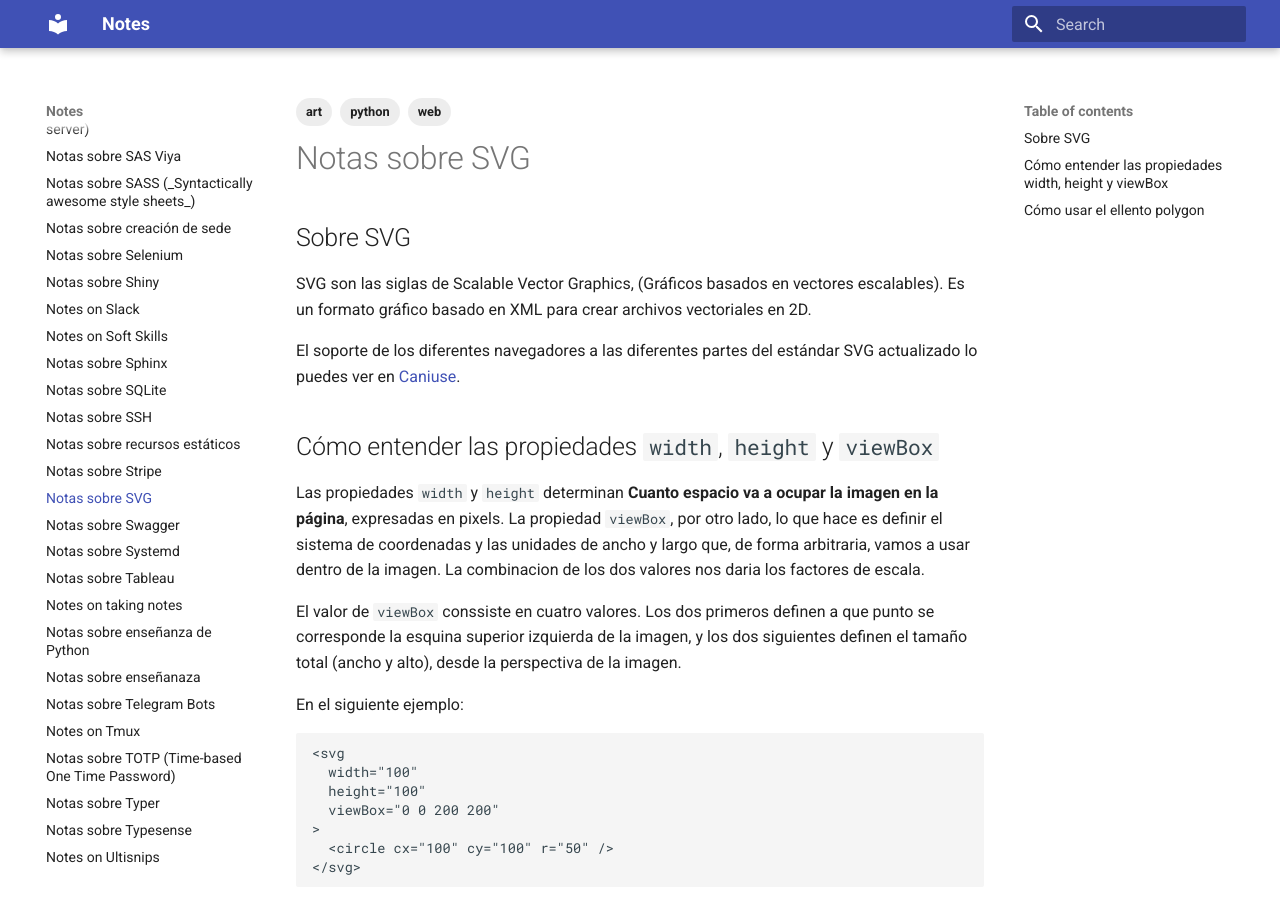
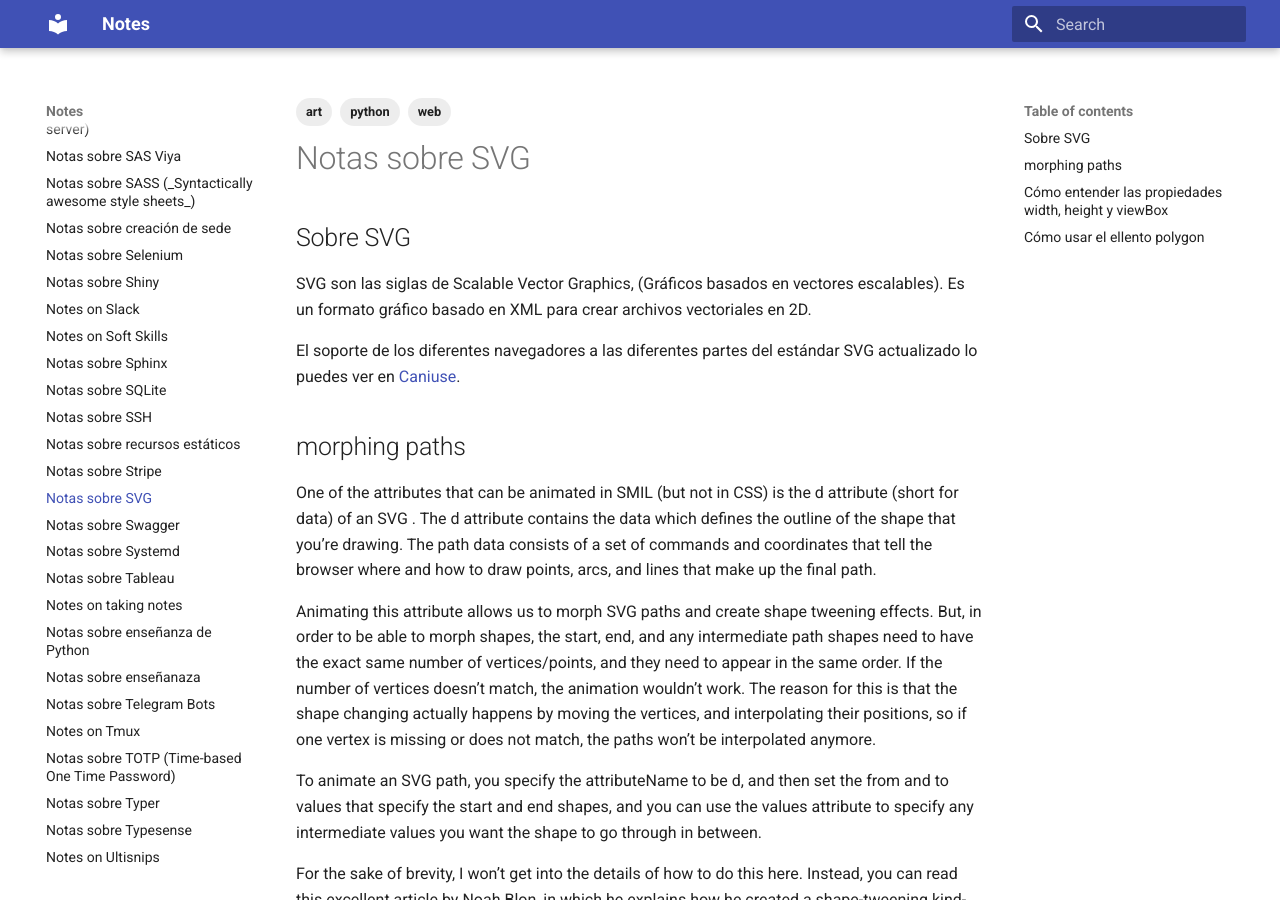
Before and after one commit to euribates/notes, an MkDocs documentation site: the page built from source/notes-on-svg.md, in a window 1280 px wide and 900 px high. Built offline with MkDocs 1.6.1 and Material for MkDocs 9.7.7, drawn with Linux system fonts in a browser that asks for light colours; formulas are drawn with MathJax 3; some of the changed text lies outside the part shown.

Commit message:
Notas sobre SVG / Animar un path

```diff
--- a/source/notes-on-svg.md
+++ b/source/notes-on-svg.md
@@ -15,6 +15,32 @@ vectoriales en 2D.
 El soporte de los diferentes navegadores a las diferentes partes del estándar
 SVG actualizado lo puedes ver en [Caniuse](https://caniuse.com/?cats=SVG&statuses=all).
 
+## morphing paths
+
+One of the attributes that can be animated in SMIL (but not in CSS) is the d
+attribute (short for data) of an SVG . The d attribute contains the data which
+defines the outline of the shape that you’re drawing. The path data consists of
+a set of commands and coordinates that tell the browser where and how to draw
+points, arcs, and lines that make up the final path.
+
+Animating this attribute allows us to morph SVG paths and create shape tweening
+effects. But, in order to be able to morph shapes, the start, end, and any
+intermediate path shapes need to have the exact same number of vertices/points,
+and they need to appear in the same order. If the number of vertices doesn’t
+match, the animation wouldn’t work. The reason for this is that the shape
+changing actually happens by moving the vertices, and interpolating their
+positions, so if one vertex is missing or does not match, the paths won’t be
+interpolated anymore.
+
+To animate an SVG path, you specify the attributeName to be d, and then set the
+from and to values that specify the start and end shapes, and you can use the
+values attribute to specify any intermediate values you want the shape to go
+through in between.
+
+For the sake of brevity, I won’t get into the details of how to do this here.
+Instead, you can read this excellent article by Noah Blon, in which he explains
+how he created a shape-tweening kind-of-loading animation using . The live demo
+for Noah’s article is this:
 
 ## Cómo entender las propiedades `width`, `height` y `viewBox`
 
```
